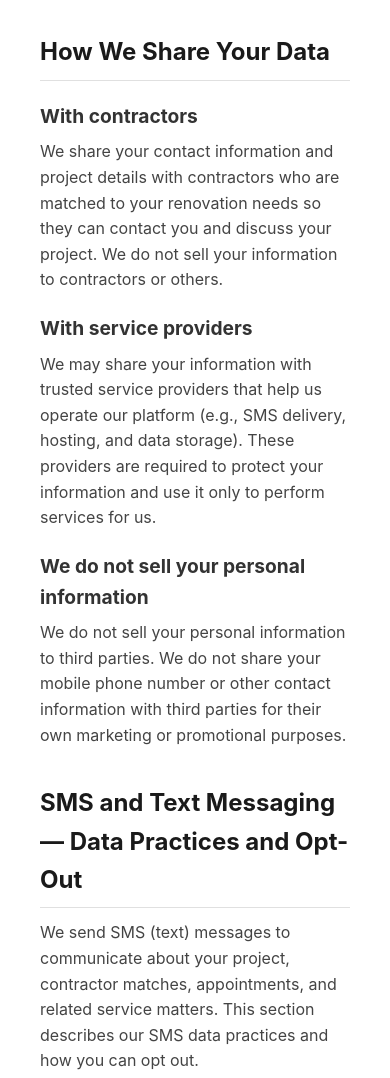
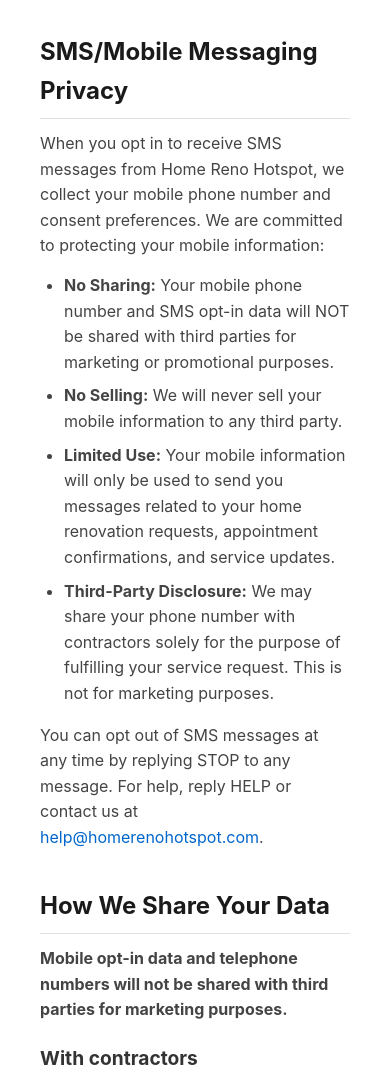
Before and after one commit to Homereno2/homereno-landing, a website: page privacy-policy.html in a window 390 px wide. Shown: the part 2402-3480 px from the top of the page. Drawn offline with Linux system fonts and the light colour scheme.

Commit message:
Add SMS/mobile opt-in data disclosure for 10DLC compliance
Made-with: Cursor

```diff
--- a/privacy-policy.html
+++ b/privacy-policy.html
@@ -137,7 +137,20 @@
         </section>
 
         <section>
+            <h2>SMS/Mobile Messaging Privacy</h2>
+            <p>When you opt in to receive SMS messages from Home Reno Hotspot, we collect your mobile phone number and consent preferences. We are committed to protecting your mobile information:</p>
+            <ul>
+                <li><strong>No Sharing:</strong> Your mobile phone number and SMS opt-in data will NOT be shared with third parties for marketing or promotional purposes.</li>
+                <li><strong>No Selling:</strong> We will never sell your mobile information to any third party.</li>
+                <li><strong>Limited Use:</strong> Your mobile information will only be used to send you messages related to your home renovation requests, appointment confirmations, and service updates.</li>
+                <li><strong>Third-Party Disclosure:</strong> We may share your phone number with contractors solely for the purpose of fulfilling your service request. This is not for marketing purposes.</li>
+            </ul>
+            <p>You can opt out of SMS messages at any time by replying STOP to any message. For help, reply HELP or contact us at <a href="mailto:help@homerenohotspot.com">help@homerenohotspot.com</a>.</p>
+        </section>
+
+        <section>
             <h2>How We Share Your Data</h2>
+            <p><strong>Mobile opt-in data and telephone numbers will not be shared with third parties for marketing purposes.</strong></p>
             <h3>With contractors</h3>
             <p>
                 We share your contact information and project details with contractors who are matched to your renovation needs so they can contact you and discuss your project. We do not sell your information to contractors or others.
```
